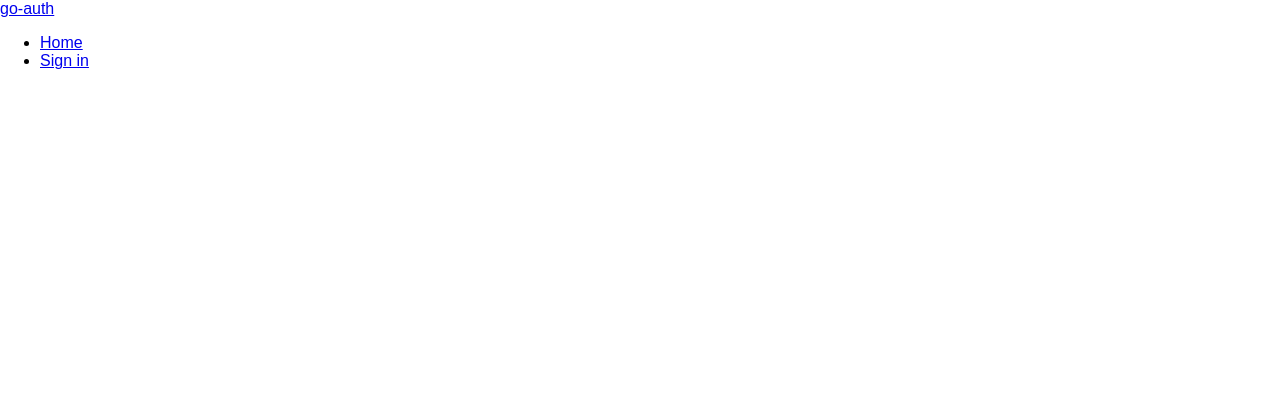
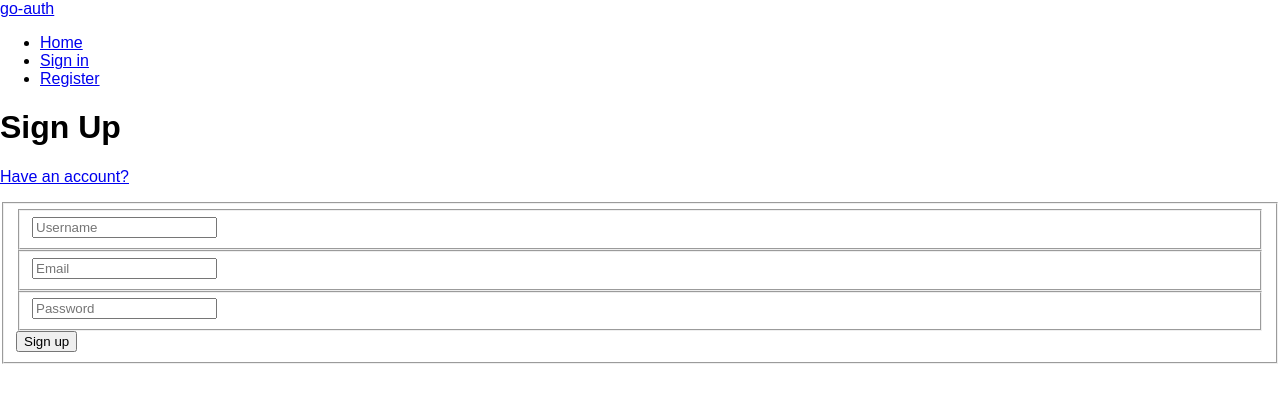
Before and after one commit to JonathonFry/go-auth, a React (Create React App) app in the folder app/: page /register in a window 1280 px wide. Shown: the top 402 px of the page. Built offline with nearby package versions, Linux system fonts and the light colour scheme.

Commit message:
WIP Register/login binding

```diff
--- a/app/src/agent.js
+++ b/app/src/agent.js
@@ -15,12 +15,20 @@ function json(response) {
     return response.json()
 }
 
-const Users = {
-    all : _ => fetch(`${API_BASE_URL}/users`)
-    .then(status)
-    .then(json)
-};
+const requests = {
+    del: url => fetch(url,{ method: "DELETE" }).then(status).then(json),
+    get: url => fetch(url,{ method: "GET" }).then(status).then(json),
+    put: (url, body) => fetch(url,{ method: "PUT", body: body}).then(status).then(json),
+    post: (url, body) => fetch(url,{ method: "POST", body: body}).then(status).then(json)
+  };
+
+const Auth = {
+    current: () =>  requests.get(`${API_BASE_URL}/user`),
+    all: () =>      requests.get(`${API_BASE_URL}/users`),
+    login: (username, password) =>  requests.post(`${API_BASE_URL}/login`, { username, password }),
+    register: (username, email, password) =>  requests.post(`${API_BASE_URL}/register`,{ username, email, password })
+  };
 
 export default {
-   Users
+   Auth
 };
--- a/app/src/components/Header.js
+++ b/app/src/components/Header.js
@@ -22,6 +22,11 @@ class Header extends React.Component {
                 Sign in
               </Link>
             </li>
+            <li className="nav-item">
+              <Link to="/register" className="nav-link">
+                Register
+              </Link>
+            </li>
           </ul>
         </div>
       </nav>
--- a/app/src/components/Home.js
+++ b/app/src/components/Home.js
@@ -18,7 +18,7 @@ const mapDispatchToProps = dispatch => ({
 class Home extends React.Component {
 
   componentWillMount() {
-    this.props.onLoad(agent.Users.all());
+    this.props.onLoad(agent.Auth.all());
   }
 
   render() {
--- a/app/src/components/Login.js
+++ b/app/src/components/Login.js
@@ -22,8 +22,8 @@ class Login extends React.Component {
                   <fieldset className="form-group">
                     <input
                       className="form-control form-control-lg"
-                      type="email"
-                      placeholder="Email" />
+                      type="username"
+                      placeholder="Username" />
                   </fieldset>
 
                   <fieldset className="form-group">
--- /dev/null
+++ b/app/src/components/Register.js
@@ -0,0 +1,110 @@
+import { Link } from 'react-router-dom';
+import React from 'react';
+import agent from '../agent';
+import { connect } from 'react-redux';
+import {
+  UPDATE_FIELD_AUTH,
+  REGISTER,
+  REGISTER_PAGE_UNLOADED
+} from '../constants/actionTypes';
+
+const mapStateToProps = state => ({ ...state.auth });
+
+const mapDispatchToProps = dispatch => ({
+  onChangeEmail: value =>
+    dispatch({ type: UPDATE_FIELD_AUTH, key: 'email', value }),
+  onChangePassword: value =>
+    dispatch({ type: UPDATE_FIELD_AUTH, key: 'password', value }),
+  onChangeUsername: value =>
+    dispatch({ type: UPDATE_FIELD_AUTH, key: 'username', value }),
+  onSubmit: (username, email, password) => {
+    const payload = agent.Auth.register(username, email, password);
+    dispatch({ type: REGISTER, payload })
+  },
+  onUnload: () =>
+    dispatch({ type: REGISTER_PAGE_UNLOADED })
+});
+
+class Register extends React.Component {
+  constructor() {
+    super();
+    this.changeEmail = ev => this.props.onChangeEmail(ev.target.value);
+    this.changePassword = ev => this.props.onChangePassword(ev.target.value);
+    this.changeUsername = ev => this.props.onChangeUsername(ev.target.value);
+    this.submitForm = (username, email, password) => ev => {
+      ev.preventDefault();
+      this.props.onSubmit(username, email, password);
+    }
+  }
+
+  componentWillUnmount() {
+    this.props.onUnload();
+  }
+
+  render() {
+    const email = this.props.email;
+    const password = this.props.password;
+    const username = this.props.username;
+
+    return (
+      <div className="auth-page">
+        <div className="container page">
+          <div className="row">
+
+            <div className="col-md-6 offset-md-3 col-xs-12">
+              <h1 className="text-xs-center">Sign Up</h1>
+              <p className="text-xs-center">
+                <Link to="/login">
+                  Have an account?
+                </Link>
+              </p>
+
+              <form onSubmit={this.submitForm(username, email, password)}>
+                <fieldset>
+
+                  <fieldset className="form-group">
+                    <input
+                      className="form-control form-control-lg"
+                      type="text"
+                      placeholder="Username"
+                      value={this.props.username}
+                      onChange={this.changeUsername} />
+                  </fieldset>
+
+                  <fieldset className="form-group">
+                    <input
+                      className="form-control form-control-lg"
+                      type="email"
+                      placeholder="Email"
+                      value={this.props.email}
+                      onChange={this.changeEmail} />
+                  </fieldset>
+
+                  <fieldset className="form-group">
+                    <input
+                      className="form-control form-control-lg"
+                      type="password"
+                      placeholder="Password"
+                      value={this.props.password}
+                      onChange={this.changePassword} />
+                  </fieldset>
+
+                  <button
+                    className="btn btn-lg btn-primary pull-xs-right"
+                    type="submit"
+                    disabled={this.props.inProgress}>
+                    Sign up
+                  </button>
+
+                </fieldset>
+              </form>
+            </div>
+
+          </div>
+        </div>
+      </div>
+    );
+  }
+}
+
+export default connect(mapStateToProps, mapDispatchToProps)(Register);
--- /dev/null
+++ b/app/src/constants/actionTypes.js
@@ -0,0 +1,34 @@
+export const APP_LOAD = 'APP_LOAD';
+export const REDIRECT = 'REDIRECT';
+export const ARTICLE_SUBMITTED = 'ARTICLE_SUBMITTED';
+export const SETTINGS_SAVED = 'SETTINGS_SAVED';
+export const DELETE_ARTICLE = 'DELETE_ARTICLE';
+export const SETTINGS_PAGE_UNLOADED = 'SETTINGS_PAGE_UNLOADED';
+export const HOME_PAGE_LOADED = 'HOME_PAGE_LOADED';
+export const HOME_PAGE_UNLOADED = 'HOME_PAGE_UNLOADED';
+export const ARTICLE_PAGE_LOADED = 'ARTICLE_PAGE_LOADED';
+export const ARTICLE_PAGE_UNLOADED = 'ARTICLE_PAGE_UNLOADED';
+export const ADD_COMMENT = 'ADD_COMMENT';
+export const DELETE_COMMENT = 'DELETE_COMMENT';
+export const ARTICLE_FAVORITED = 'ARTICLE_FAVORITED';
+export const ARTICLE_UNFAVORITED = 'ARTICLE_UNFAVORITED';
+export const SET_PAGE = 'SET_PAGE';
+export const APPLY_TAG_FILTER = 'APPLY_TAG_FILTER';
+export const CHANGE_TAB = 'CHANGE_TAB';
+export const PROFILE_PAGE_LOADED = 'PROFILE_PAGE_LOADED';
+export const PROFILE_PAGE_UNLOADED = 'PROFILE_PAGE_UNLOADED';
+export const LOGIN = 'LOGIN';
+export const LOGOUT = 'LOGOUT';
+export const REGISTER = 'REGISTER';
+export const LOGIN_PAGE_UNLOADED = 'LOGIN_PAGE_UNLOADED';
+export const REGISTER_PAGE_UNLOADED = 'REGISTER_PAGE_UNLOADED';
+export const ASYNC_START = 'ASYNC_START';
+export const ASYNC_END = 'ASYNC_END';
+export const EDITOR_PAGE_LOADED = 'EDITOR_PAGE_LOADED';
+export const EDITOR_PAGE_UNLOADED = 'EDITOR_PAGE_UNLOADED';
+export const ADD_TAG = 'ADD_TAG';
+export const REMOVE_TAG = 'REMOVE_TAG';
+export const UPDATE_FIELD_AUTH = 'UPDATE_FIELD_AUTH';
+export const UPDATE_FIELD_EDITOR = 'UPDATE_FIELD_EDITOR';
+export const FOLLOW_USER = 'FOLLOW_USER';
+export const UNFOLLOW_USER = 'UNFOLLOW_USER';
--- a/app/src/index.js
+++ b/app/src/index.js
@@ -9,6 +9,7 @@ import { Route } from 'react-router';
 import { BrowserRouter } from 'react-router-dom'
 import Home from './components/Home';
 import Login from './components/Login';
+import Register from './components/Register';
 
 ReactDOM.render((
     <Provider store={store}>
@@ -16,6 +17,7 @@ ReactDOM.render((
             <App>
                 <Route exact path="/" component={Home} />
                 <Route path="/login" component={Login} />
+                <Route path="/register" component={Register} />
             </App>
         </BrowserRouter>
     </Provider>
```
